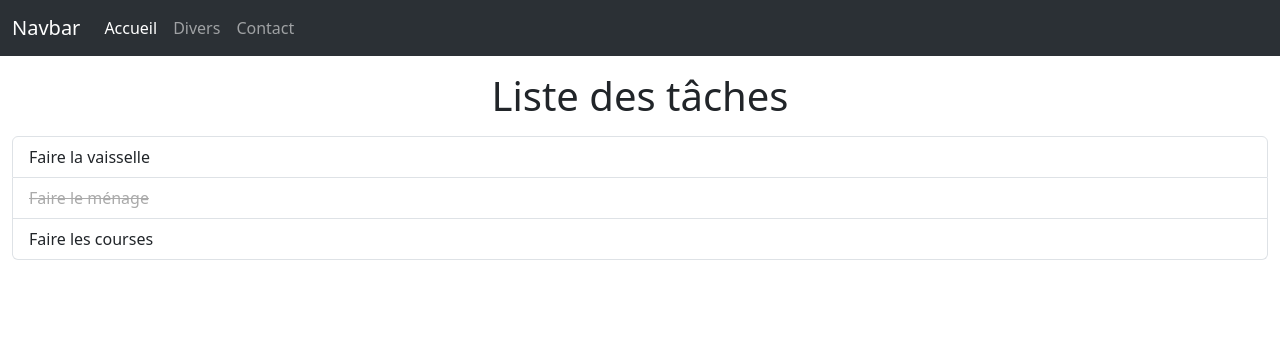
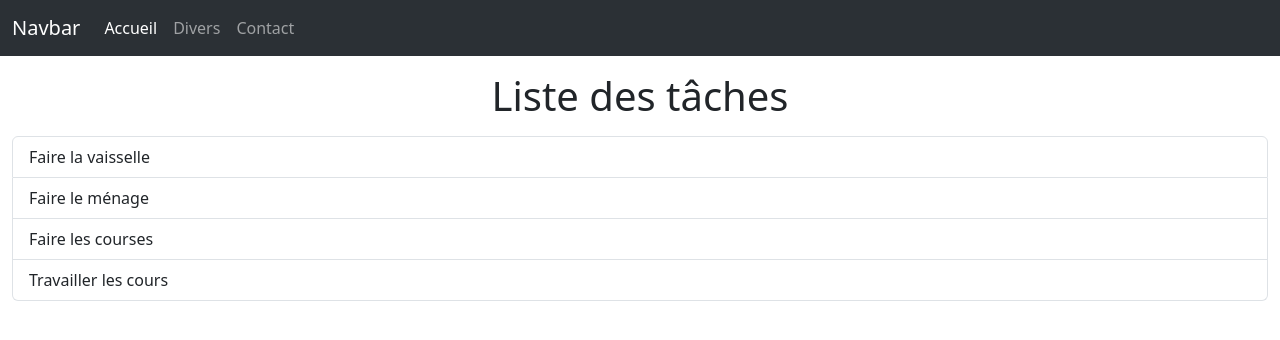
Before and after one commit to carolanneyvon/tp-angular, an Angular app: page / in a window 1280 px wide. Shown: the top 340 px of the page. Built offline with nearby package versions, Linux system fonts and the light colour scheme.

Commit message:
création du modèle todo

```diff
--- a/src/app/components/todos/todos.component.ts
+++ b/src/app/components/todos/todos.component.ts
@@ -1,14 +1,21 @@
 import { Component } from '@angular/core';
+import { Todo } from 'src/app/shared/models/todo';
+import { TodoService } from 'src/app/shared/services/todo.service';
 
 @Component({
   selector: 'app-todos',
   templateUrl: './todos.component.html',
   styleUrls: ['./todos.component.css']
 })
+//Avant création du service
+// export class TodosComponent {
+//   todos = [
+//     { text: 'Faire la vaisselle', done: false },
+//     { text: 'Faire le ménage', done: true },
+//     { text: 'Faire les courses', done: false },
+//   ];
+// }
 export class TodosComponent {
-  todos = [
-    { text: 'Faire la vaisselle', done: false },
-    { text: 'Faire le ménage', done: true },
-    { text: 'Faire les courses', done: false },
-  ];
+  todos: Todo[] = this._todoService.todos;
+  constructor(private _todoService: TodoService) {}
 }
--- /dev/null
+++ b/src/app/shared/models/todo.ts
@@ -0,0 +1,6 @@
+export class Todo {
+  constructor(
+    public text: string,
+    public done = false,
+  ) {}
+}
--- /dev/null
+++ b/src/app/shared/services/todo.service.ts
@@ -0,0 +1,17 @@
+import { Injectable } from '@angular/core';
+import { Todo } from '../models/todo';
+
+@Injectable({
+  providedIn: 'root'
+})
+export class TodoService {
+
+  public todos: Todo[] = [
+    new Todo('Faire la vaisselle'),
+    new Todo('Faire le ménage'),
+    new Todo('Faire les courses'),
+    new Todo('Travailler les cours'),
+  ];
+
+  constructor() { }
+}
```
Also changed, not shown: 2 other files (tests, documents, lock files or other folders).
